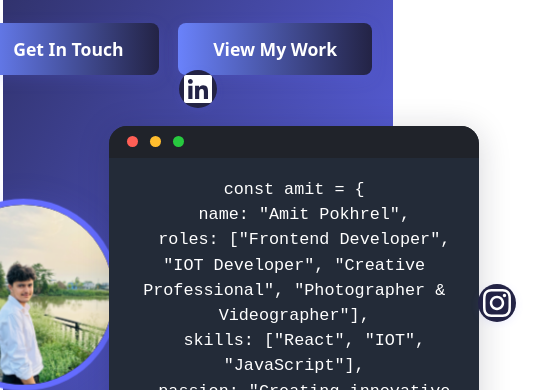
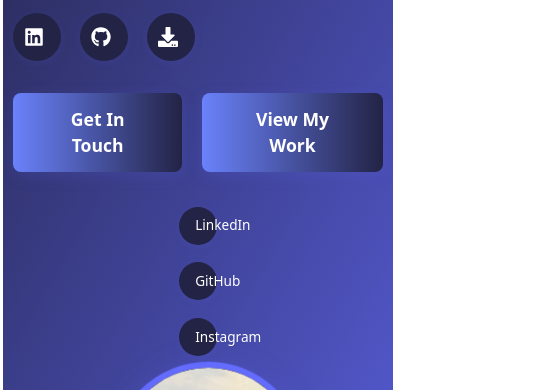
Before and after one commit to ameetpokhrel02/My_Portfolio, a React (Vite) app in the folder my-internship/: page / in a window 390 px wide. Shown: the part 454-844 px from the top of the page, 538 px wide, since content can reach past the window. Built offline with nearby package versions, Linux system fonts and the light colour scheme; no server answers.

Commit message:
added three social media icon in hero with animations

```diff
--- a/my-internship/src/style.css
+++ b/my-internship/src/style.css
@@ -859,24 +859,55 @@ button:focus-visible {
   transform: translate(50%, -50%);
 }
 @media (max-width: 700px) {
+  .hero-photo-code-flex {
+    flex-direction: column;
+    align-items: center;
+    justify-content: center;
+    gap: 0.7rem;
+  }
   .hero-social-icon {
+    position: static;
+    margin: 0.3rem 0;
+    display: flex;
+    flex-direction: row;
+    align-items: center;
+    justify-content: flex-start;
     width: 38px;
     height: 38px;
     font-size: 1.1rem;
+    left: unset !important;
+    right: unset !important;
+    top: unset !important;
+    transform: none !important;
   }
   .hero-social-tooltip {
+    position: static;
+    opacity: 1;
+    pointer-events: auto;
+    background: none;
+    color: #fff;
+    box-shadow: none;
     font-size: 0.85rem;
-    padding: 4px 10px;
-    top: 46px;
+    padding: 0 0.5rem;
+    margin-top: 0;
+    margin-left: 0.5rem;
+    transform: none;
+    transition: none;
+    white-space: nowrap;
   }
-  .hero-social-linkedin {
-    top: -18px;
+  .hero-social-icon:hover .hero-social-tooltip {
+    opacity: 1;
+    transform: none;
   }
-  .hero-social-github {
-    left: -18px;
-  }
+  .hero-social-linkedin,
+  .hero-social-github,
   .hero-social-instagram {
-    right: -18px;
+    position: static;
+    left: unset;
+    right: unset;
+    top: unset;
+    transform: none;
+    margin: 0.2rem 0;
   }
 }
 
```
